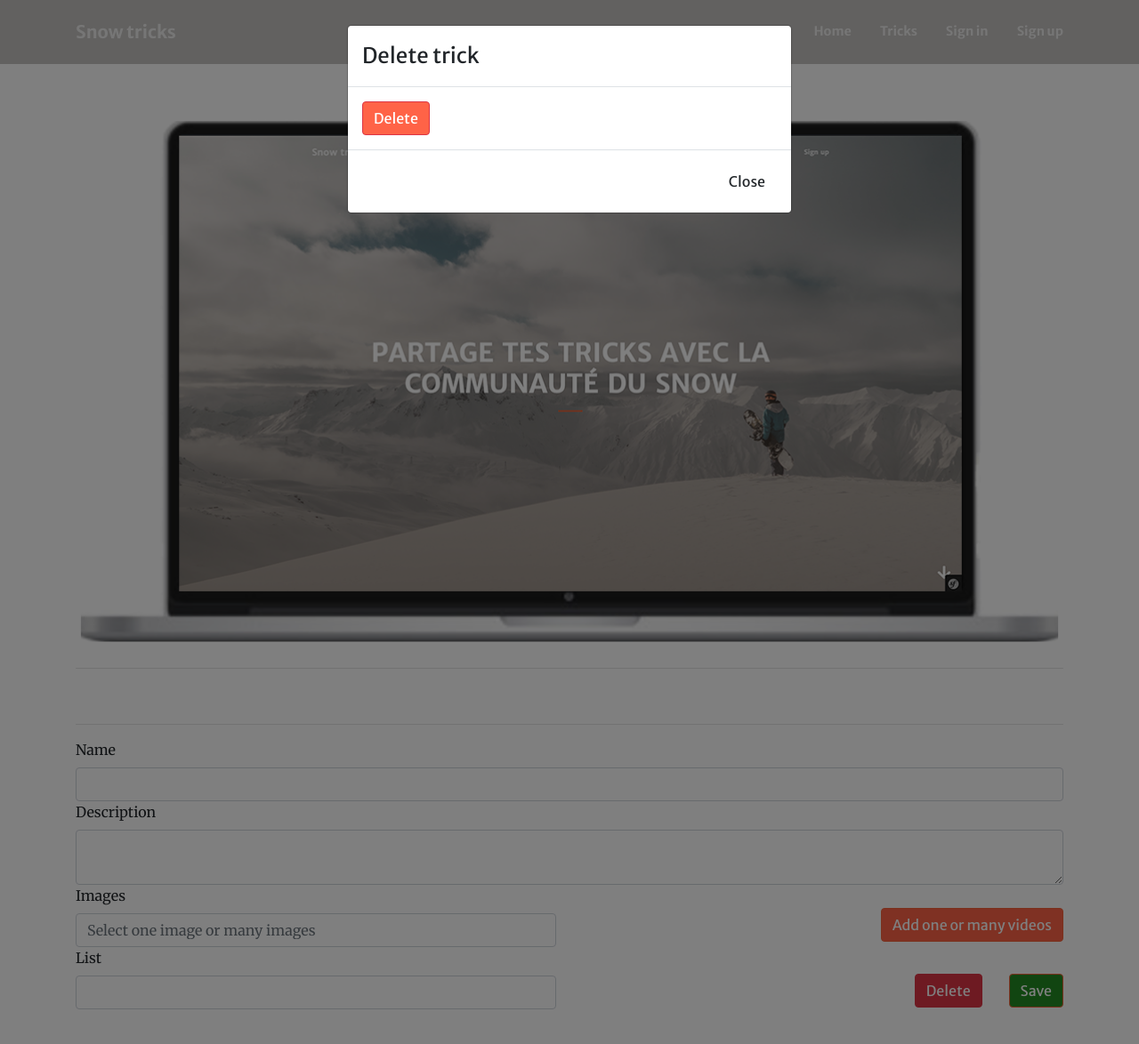
After one commit to grondindaniel/snowtricks, a PHP site: template templates/trick/edit.html.twig in a window 1280 px wide, after a click on "Delete". The commit adds this page. Shown: the top 1174 px of the page at 89% size. Run offline with PHP 8.4, Linux system fonts and the light colour scheme; the template is opened without the code that fills it, so the values that code supplies are empty; form fields are guessed from the names that the template uses; some libraries are stand-ins or nearby versions.

Commit message:
add edit functionality

```diff
--- a/src/Controller/SecurityController.php
+++ b/src/Controller/SecurityController.php
@@ -33,4 +33,5 @@ class SecurityController extends AbstractController
     {
         throw new \LogicException('This method can be blank - it will be intercepted by the logout key on your firewall.');
     }
+
 }
--- a/src/Entity/Trick.php
+++ b/src/Entity/Trick.php
@@ -240,4 +240,5 @@ class Trick
 
         return $this;
     }
+
 }
--- a/src/Repository/ImageRepository.php
+++ b/src/Repository/ImageRepository.php
@@ -22,8 +22,8 @@ class ImageRepository extends ServiceEntityRepository
     // /**
     //  * @return Image[] Returns an array of Image objects
     //  */
-    /*
-    public function findByExampleField($value)
+
+    public function removeImg($value)
     {
         return $this->createQueryBuilder('i')
             ->andWhere('i.exampleField = :val')
@@ -34,7 +34,7 @@ class ImageRepository extends ServiceEntityRepository
             ->getResult()
         ;
     }
-    */
+
 
     /*
     public function findOneBySomeField($value): ?Image
--- a/templates/base.html.twig
+++ b/templates/base.html.twig
@@ -45,6 +45,15 @@
             </nav>
         {% endblock %}
         {% endblock %}
-        {% block javascripts %}{% endblock %}
+        {% block javascripts %}
+            <script>
+                $('.custom-file-input').on('change', function(event) {
+                    var inputFile = event.currentTarget;
+                    $(inputFile).parent()
+                        .find('.custom-file-label')
+                        .html(inputFile.files[0].name);
+                });
+            </script>
+        {% endblock %}
     </body>
 </html>
--- a/templates/home/index.html.twig
+++ b/templates/home/index.html.twig
@@ -46,7 +46,7 @@
                             {% if app.user.username is not defined %}
                         <p></p>
                             {% elseif is_granted('ROLE_ADMIN') or trick.creator == app.user.username %}
-                                <i class="fas fa-pen" style="float: right; padding: 5px;font-size: 2em"></i>
+                                <a href="{{ path('edit',{id: trick.id}) }}"><i class="fas fa-pen" style="float: right; padding: 5px;font-size: 2em"></i></a>
                                <a href="{{ path('remove',{id: trick.id}) }}" data-toggle="confirmation" data-message="Voulez-vous vraiment supprimer ?" > <i class="fas fa-trash-alt" style="float: right; padding: 5px;font-size: 2em"></i></a>
                             {% endif %}
                         </p>
--- a/templates/security/login.html.twig
+++ b/templates/security/login.html.twig
@@ -31,8 +31,10 @@
                     </button>
                 </div>
             </div>
+            <div class="forgot" style="position: relative; text-align: center;">
+                <a href="{{ path('app_login') }}" style="color: white;" >Forgot Password ?</a>
+            </div>
         </div>
     </header>
 </form>
-
 {% endblock %}
--- /dev/null
+++ b/templates/trick/edit.html.twig
@@ -0,0 +1,181 @@
+{% extends 'base.html.twig' %}
+
+{% block body %}
+    {% block nav %}
+
+        <!-- Navigation-->
+        <nav class="navbar navbar-expand-lg navbar-light fixed-top py-3" id="mainNav" style="background-color: #C4C2C0;">
+            <div class="container">
+                <a class="navbar-brand js-scroll-trigger" href="{{ path('home') }}">Snow tricks</a><button class="navbar-toggler navbar-toggler-right" type="button" data-toggle="collapse" data-target="#navbarResponsive" aria-controls="navbarResponsive" aria-expanded="false" aria-label="Toggle navigation"><span class="navbar-toggler-icon"></span></button>
+                <div class="collapse navbar-collapse" id="navbarResponsive">
+                    <ul class="navbar-nav ml-auto my-2 my-lg-0">
+                        <li class="nav-item"><a class="nav-link js-scroll-trigger" href="{{ path('home') }}">Home</a></li>
+                        <li class="nav-item"><a class="nav-link js-scroll-trigger" href="#tricks">Tricks</a></li>
+                        {% if app.user.email is defined  %}
+                            <li class="nav-item"> <a class="nav-link js-scroll-trigger" href="{{ path('app_logout') }}">Sign out</a></li>
+                        {% else %}
+                            <li class="nav-item"><a class="nav-link js-scroll-trigger" href="{{ path('app_login') }}">Sign in</a></li>
+                        {% endif %}
+                        <li class="nav-item"><a class="nav-link js-scroll-trigger" href="{{ path('app_register') }}">Sign up</a></li>
+                    </ul>
+                </div>
+            </div>
+        </nav>
+    {% endblock %}
+
+    <div class="container" style="margin-top: 10%;">
+
+        <div class="img-one">
+            <div class="card3">
+                {% if images.0.name is defined %}
+                    <img src="{{ asset('uploads/'~ images.0.name) }}">
+                {% else %}
+                    <img src="{{ asset('img/mac.png') }}" style="width: 100%">
+                {% endif %}
+            </div>
+        </div>
+
+        <hr>
+        <div class="show">
+
+            {% for ima in images %}
+                <!-- The Modal -->
+                <div class="modal" id="myModal">
+                    <div class="modal-dialog">
+                        <div class="modal-content">
+                            <div class="modal-header">
+                                <h4 class="modal-title">Edit an image</h4>
+                                <button type="button" class="close" data-dismiss="modal">&times;</button>
+                            </div>
+                            <div class="modal-body">
+                            </div>
+                            <div class="modal-footer">
+                                <button type="button" class="btn btn-danger" data-dismiss="modal">Close</button>
+                            </div>
+                        </div>
+                    </div>
+                </div>
+            <div class="card2">
+                <img src="{{ asset('uploads/'~ ima.name) }}" class="img-thumbnail" id="{{ ima.id }}">
+                <div class="container2">
+                  <a href="{{ path('removeImg',{id: ima.id}) }}" > <i class="fas fa-trash-alt" style="float: right; padding: 5px;font-size: 2em"></i></a>
+                </div>
+            </div>
+            {% endfor %}
+
+            <div class="card2">
+            {% for video in videos %}
+                {% autoescape %}
+                    {{ video.name | raw }}
+                <div class="container2">
+                    <i class="fas fa-pen" style="float: right; padding: 5px;font-size: 2em"></i>
+                    <a href="{{ path('removeVid',{id: video.id}) }}" > <i class="fas fa-trash-alt" style="float: right; padding: 5px;font-size: 2em"></i></a>
+                </div>
+                {% endautoescape %}
+            {% endfor %}
+            </div>
+        </div>
+        <hr>
+
+        {{ form_start(form) }}
+        {{ form_label(form.name) }}
+        {{ form_widget(form.name) }}
+        {{ form_label(form.description) }}
+        {{ form_widget(form.description) }}
+        <div class="row">
+            <div class="col-md-6">
+                {{ form_label(form.images) }}
+                {{ form_widget(form.images,{attr: {'placeholder': 'Select one image or many images'}}) }}
+            </div>
+            <div class="col-md-6">
+                <ul id="video-fields-list"
+                    data-prototype="{{ form_widget(form.videos.vars.prototype)|e }}"
+                    data-widget-tags="{{ '<li></li>'|e }}"
+                    data-widget-counter="{{ form.videos|length }}">
+                    {% for keywordsField in form.videos %}
+                        <li>
+                            {{ form_errors(keywordsField) }}
+                            {{ form_widget(keywordsField) }}
+                        </li>
+                    {% endfor %}
+                </ul>
+                <button type="button"
+                        class="btn btn-primary"
+                        data-list-selector="#video-fields-list" style="background-color: tomato;float: right;margin-top: 10px;">Add one or many videos
+                </button>
+            </div>
+        </div>
+        <div class="row">
+            <div class="col-md-6">
+                {{ form_label(form.list) }}
+                {{ form_widget(form.list) }}
+            </div>
+            <div class="col-md-6">
+
+                <button type="submit" class="btn btn-primary" style="background-color: forestgreen;float: right; margin-top: 30px;">Save</button>
+
+                <button type="button" class="btn btn-danger" data-toggle="modal" data-target="#modal1{{ id }}" style="margin-top: 30px;float: right;margin-right: 30px;">Delete</button>
+
+            </div>
+        </div>
+
+        {{ form_end(form) }}
+
+        <div id="modal1{{ id }}" class="modal fade" role="dialog">
+            <div class="modal-dialog">
+
+                <!-- Modal content-->
+                <div class="modal-content">
+                    <div class="modal-header">
+                        <h4 class="modal-title">Delete trick</h4>
+                    </div>
+                    <div class="modal-body">
+                        <a href="{{ path('remove',{id: id}) }}" data-toggle="confirmation"> <button type="button" class="btn btn-danger" style="background-color: tomato">Delete</button></a>
+                    </div>
+                    <div class="modal-footer">
+                        <button type="button" class="btn btn-default" data-dismiss="modal">Close</button>
+                    </div>
+                </div>
+
+            </div>
+        </div>
+
+    </div>
+<br><br>
+{% endblock %}
+{% block javascripts %}
+
+    <script src="https://ajax.googleapis.com/ajax/libs/jquery/3.5.1/jquery.min.js"></script>
+
+    <script>
+        jQuery(document).ready(function () {
+            jQuery('.btn-primary').click(function (e) {
+                var list = jQuery(jQuery(this).attr('data-list-selector'));
+                var counter = list.data('widget-counter') || list.children().length;
+                var newWidget = list.attr('data-prototype')
+                newWidget = newWidget.replace(/__name__/g, counter);
+                counter++;
+                list.data('widget-counter', counter);
+                var newElem = jQuery(list.attr('data-widget-tags')).html(newWidget);
+                newElem.appendTo(list);
+            });
+        });
+    </script>
+    <script>
+        $('.custom-file-input').on('change', function(event) {
+            var inputFile = event.currentTarget;
+            $(inputFile).parent()
+                .find('.custom-file-label')
+                .html(inputFile.files[0].name);
+        });
+    </script>
+    <script>
+        $('[data-toggle="confirmation"][data-message]').on("click", function(event){
+            var message = $(this).data('message');
+            return confirm(message) || event.preventDefault();
+        });
+    </script>
+{% endblock %}
+{% block title %}
+
+{% endblock %}
--- a/templates/trick/show.html.twig
+++ b/templates/trick/show.html.twig
@@ -60,7 +60,9 @@
         <span class="trick-info">
             <div class="trick-info1"> Author : {{ trick.0.creator }}</div>  <div class="trick-info1"> Group : {{ trick.0.list }}</div> <div class="trick-info1"> Date : {{ trick.0.createdAt | date("m/d/Y") }}</div>
         </span>
-        <hr>
+
+        {% if app.user.username is defined %}
+            <hr>
         <div class="row">
             <div class="col-md-8">
                 {{ form_start(form) }}
@@ -71,6 +73,7 @@
             </div>
             {{ form_end(form) }}
         </div>
+        {% endif %}
         <hr>
         {% for comment in comments %}
             <div class="alert alert-secondary">
```
Also changed, not shown: src/Controller/TrickController.php (+61 -3 lines), src/Form/TrickType.php (+5 -6 lines), templates/registration/register.html.twig (+6 -1 lines), templates/trick/add.html.twig (+9 -1 lines).
